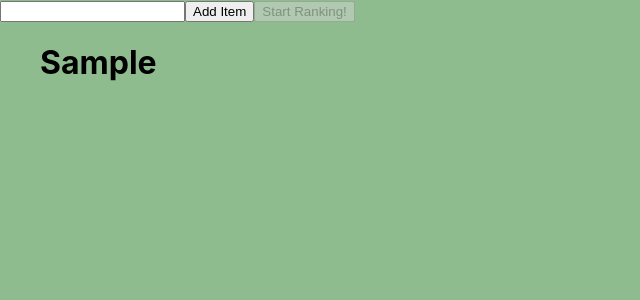
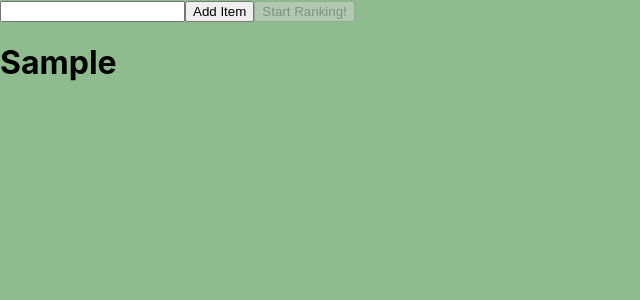
Before and after one commit to alope107/react-rank, a React (Create React App) app: page / in a window 1280 px wide. Both pictures are taken after typing "Sample" into the empty fields and a click on the button "Add Item". Shown: the top 300 px of the page, without its empty margins (0-640 px from the left). Built offline with nearby package versions, Linux system fonts and the light colour scheme.

Commit message:
Refactor out reorder group.
- Switch complicated reorder group to simple motion div.

- Tweak ordering and springs.

```diff
--- a/src/components/Item.js
+++ b/src/components/Item.js
@@ -1,10 +1,11 @@
 import PropTypes from "prop-types";
 
-import { Reorder } from "framer-motion";
+import { motion } from "framer-motion";
 
 function Item({ content }) {
   return (
-    <Reorder.Item
+    <motion.div
+      layout
       key={content}
       value={content}
       dragListener={false}
@@ -22,12 +23,12 @@ function Item({ content }) {
       transition={{
         //animation on reorder
         type: "spring",
-        stiffness: 300,
-        damping: 30,
+        stiffness: 500,
+        damping: 20,
       }}
     >
       <h1>{content}</h1>
-    </Reorder.Item>
+    </motion.div>
   );
 }
 
--- a/src/components/ItemList.js
+++ b/src/components/ItemList.js
@@ -1,5 +1,4 @@
 import PropTypes from "prop-types";
-import { Reorder } from "framer-motion";
 
 import Item from "./Item";
 
@@ -14,11 +13,9 @@ import Item from "./Item";
 function ItemList({ data }) {
   return (
     <div>
-      <Reorder.Group values={data} onReorder={() => {}}>
-        {data.map((datum) => (
-          <Item key={datum} content={datum}></Item>
-        ))}
-      </Reorder.Group>
+      {data.map((datum) => (
+        <Item key={datum} content={datum}></Item>
+      ))}
     </div>
   );
 }
--- a/src/components/RankGame.js
+++ b/src/components/RankGame.js
@@ -30,12 +30,10 @@ function RankGame() {
           finishDisabled={data.length < 2}
         ></DataAdder>
       )}
-
+      <ItemList data={data}></ItemList>
       {mode === "ranking" && (
         <UserSort data={data} setData={setData}></UserSort>
       )}
-
-      <ItemList data={data}></ItemList>
     </div>
   );
 }
```
